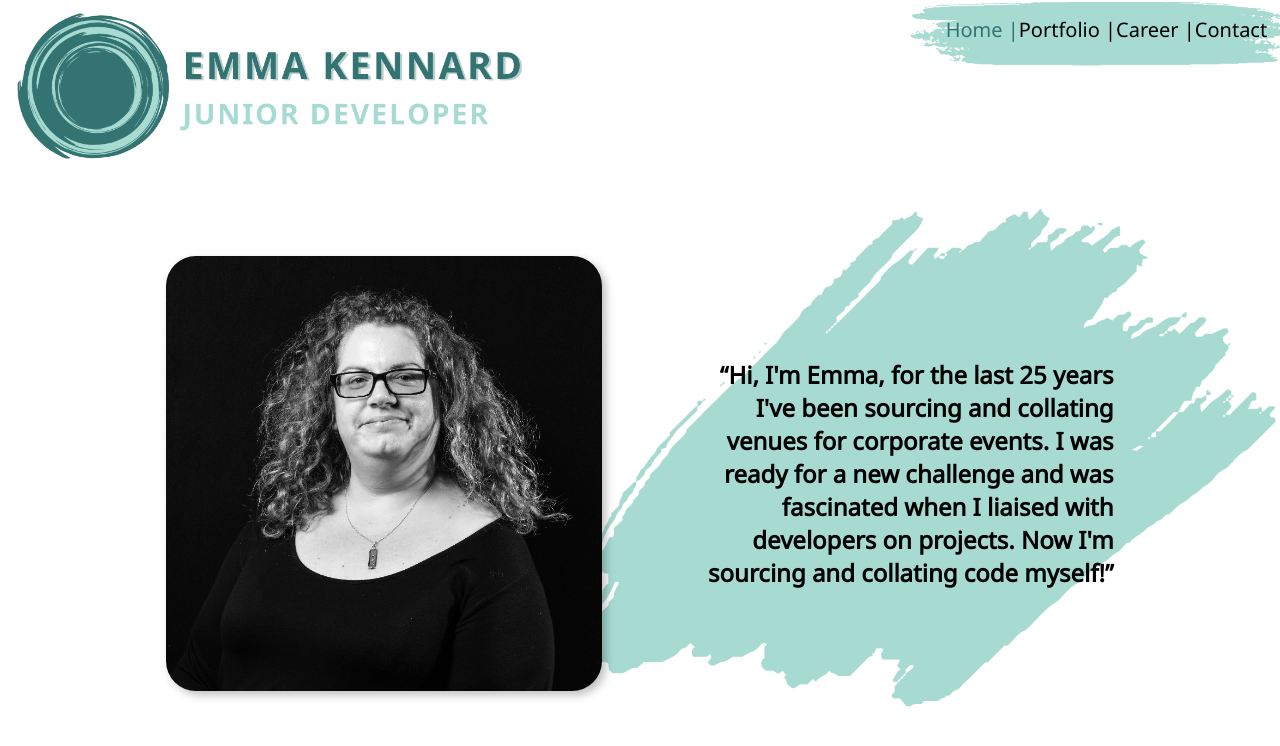
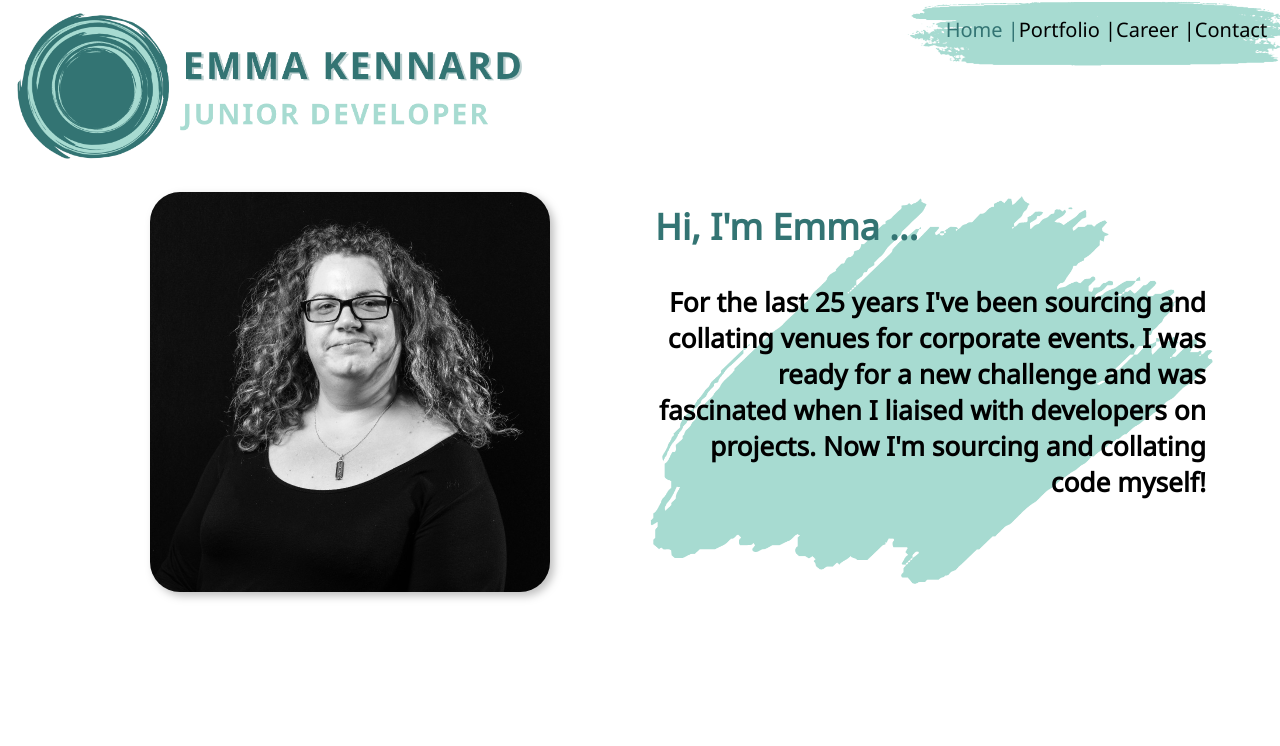
Before and after one commit to Elkennard/ek-portfolio, a React (Create React App) app in the folder portfolio/: page / in a window 1280 px wide. Shown: the top 746 px of the page. Built offline with nearby package versions, Linux system fonts and the light colour scheme.

Commit message:
arranged layout so columns convert to rows on smaller devices and paint splash is behind text

```diff
--- a/portfolio/src/App.css
+++ b/portfolio/src/App.css
@@ -18,15 +18,6 @@ width: 40vw;
 left: 1%;
 top: 1%;
 z-index: -2;
-}
-
-h3 {
-  position: absolute;
-  left: 10vw;
-  margin-top: 30vh;
-  font-family: "Noto Sans";
-  font-weight: bold;
-  color: var(--fourth-colour);
 }
 
 .inactive {
@@ -57,11 +48,3 @@ nav {
   right: -2vw;
   z-index: -3;
 }
-
-.largePaint {
-  position: relative;
-  width: 55vw;
-  top: 20vmin;
-  left: 45vw;
-  z-index: -4;
-}
--- a/portfolio/src/App.js
+++ b/portfolio/src/App.js
@@ -2,11 +2,9 @@ import "./App.css";
 import { NavLink, Outlet } from "react-router-dom";
 
 function App() {
-
   const images = {
     navPaint: require("./Assets/paintStripe.png"),
     logo: require("./Assets/EKLogoSide.png"),
-    largePaint: require("./Assets/LargePaint.png"),
   };
 
   return (
@@ -29,14 +27,12 @@ function App() {
         </nav>
         <Outlet />
       </div>
-      <img src={images.logo} alt="Emma Kennard Logo" className="logo"/>
-      <img src={images.navPaint} alt="navigation decoration" className="navPaint"/>
+      <img src={images.logo} alt="Emma Kennard Logo" className="logo" />
       <img
-            src={images.largePaint}
-            alt="Paint Splash"
-            className="largePaint"
-          />
-
+        src={images.navPaint}
+        alt="navigation decoration"
+        className="navPaint"
+      />
     </div>
   );
 }
--- a/portfolio/src/routes/Home/Home.css
+++ b/portfolio/src/routes/Home/Home.css
@@ -1,28 +1,94 @@
+@media only screen and (min-width: 300px) {
+  .introImage {
+    grid-column: 1;
+    grid-row: 1;
+  }
+
+  .introHeader {
+    grid-column: 1;
+    grid-row: 2;
+  }
+
+  .introText {
+    grid-column: 1;
+    grid-row: 2;
+  }
+
+  .largePaint {
+    grid-column: 1;
+    grid-row: 2;
+  }
+}
+
+@media only screen and (min-width: 600px) {
+  .intro {
+    grid-template-columns: repeat(auto-fit, minmax(300px, 1fr));
+  }
+
+  .introImage {
+    grid-column: 1;
+    grid-row: 1;
+  }
+
+  .introHeader {
+    grid-column: 2;
+    grid-row: 1;
+  }
+
+  .introText {
+    grid-column: 2;
+    grid-row: 1;
+  }
+
+  .largePaint {
+    grid-column: 2;
+    grid-row: 1;
+  }
+}
+
 .intro {
   position: absolute;
-  left: 10vw;
-  top: 32vmin;
-  width: 80vw;
+  left: 5vw;
+  top: 15vmax;
+  width: 90vw;
   display: grid;
   margin: auto;
-  grid-template-columns: repeat(auto-fit, minmax(300px, 1fr));
+  column-gap: 10px;
+  row-gap: 15px;
 }
 
 .introImage {
-  width: 85%;
+  place-self: center;
+  height: 50vmin;
   filter: drop-shadow(4px 4px 4px rgba(0, 0, 0, 0.25));
   border-radius: 30px;
-  margin: auto;
+}
+
+.introHeader {
+  font-family: "Noto Sans";
+  font-style: normal;
+  font-weight: 700;
+  font-size: 4.5vmin;
+  text-align: left;
+  color: var(--second-colour);
+  align-self: start;
+  justify-self: start;
+  margin: 10px;
 }
 
 .introText {
-  width: 85%;
   font-family: "Noto Sans";
   font-style: normal;
   font-weight: 700;
-  font-size: 3vmin;
+  font-size: 3.3vmin;
   text-align: right;
-  padding: 5%;
-  color: #000000;
-  margin: auto;
+  color: var(--fourth-colour);
+  align-self: center;
+  margin: 10px;
 }
+
+.largePaint {
+  place-self: center stretch;
+  z-index: -1;
+  height: 50vmin;
+}
--- a/portfolio/src/routes/Home/Home.js
+++ b/portfolio/src/routes/Home/Home.js
@@ -3,18 +3,22 @@ import "./Home.css";
 export default function Home() {
   const images = {
     headshot: require("../../Assets/ProfileEK.png"),
+    largePaint: require("../../Assets/LargePaint.png"),
   };
 
   return (
     <main>
       <div className="intro">
         <img src={images.headshot} alt="Emma Headshot" className="introImage" />
+        <h3 className="introHeader">Hi, I'm Emma ...</h3>
         <p className="introText">
-          “Hi, I'm Emma, for the last 25 years I've been sourcing and collating venues for
+          For the last 25 years I've been sourcing and collating venues for
           corporate events. I was ready for a new challenge and was fascinated
           when I liaised with developers on projects. Now I'm sourcing and
-          collating code myself!”
+          collating code myself!
         </p>
+        <img src={images.largePaint} alt="Paint Splash" className="largePaint" />
+
       </div>
     </main>
   );
```
